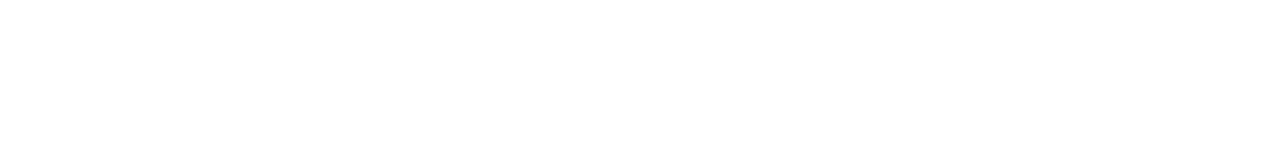
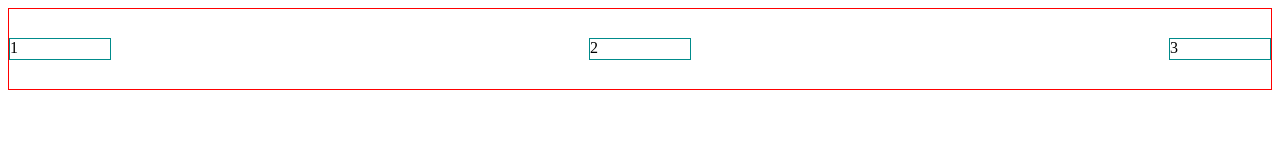
Before and after one commit to shunrong/flex-box-demo, a plain HTML site: page index.html in a window 1280 px wide. Drawn offline with Linux system fonts and the light colour scheme.

```diff
--- /dev/null
+++ b/index.css
@@ -0,0 +1,13 @@
+.container {
+  display: flex;
+  align-items: center;
+  justify-content: space-between;
+  height: 80px;
+  border: 1px solid red;
+}
+
+.item {
+  width: 100px;
+  height: 20px;
+  border: 1px solid darkcyan;
+}
--- a/index.html
+++ b/index.html
@@ -3,9 +3,16 @@
 <head>
   <meta charset="UTF-8">
   <meta name="viewport" content="width=device-width, initial-scale=1.0">
-  <title>Document</title>
+  <title>Flex</title>
+  <link rel="stylesheet" href="./index.css">
 </head>
 <body>
+  <div class="container">
+    <div class="item">1</div>
+    <div class="item">2</div>
+    <div class="item">3</div>
+  </div>
 
+  <script type="text/javascript"></script>
 </body>
 </html>
--- a/index.js
+++ /dev/null
@@ -1,6 +0,0 @@
-/*
- * @Desc:
- * @Author: 赖顺荣
- * @Date: 2020-02-18 01:20:20
- */
-console.log(111)
```
Also changed, not shown: 2 other files.
